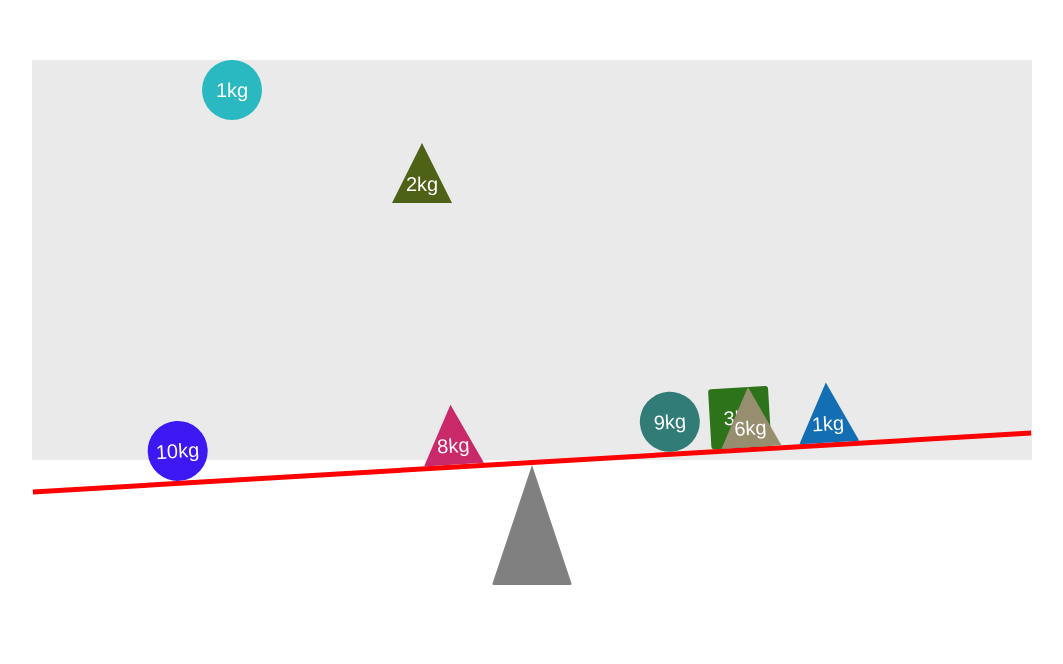
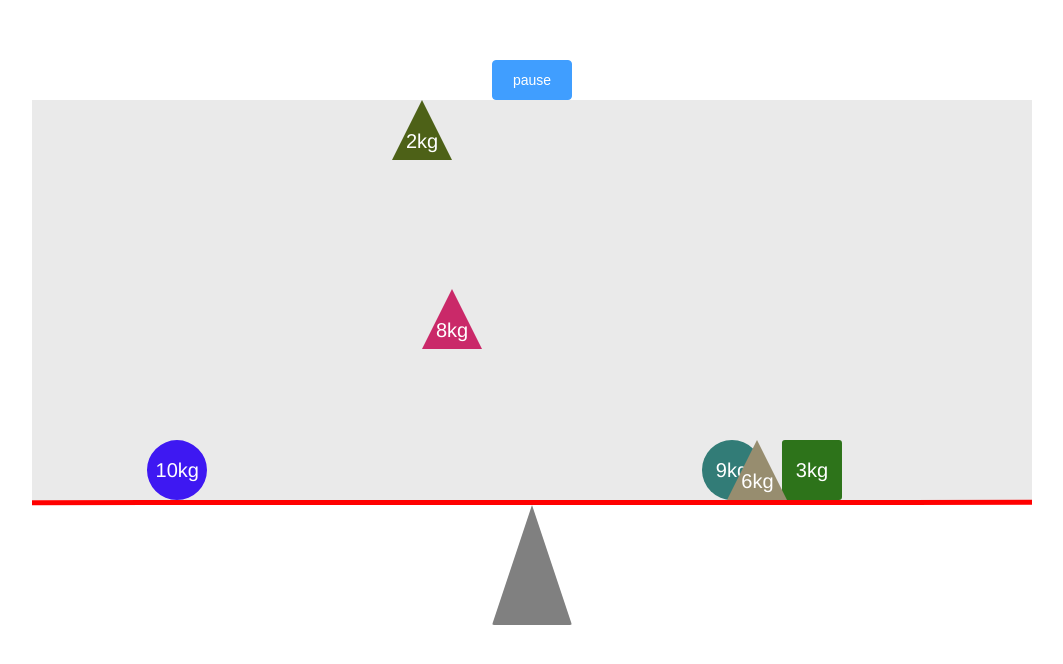
Before and after one commit to Rickk137/TeeterTotter-Game, a Vue app: page / in a window 1280 px wide. Shown: the top 664 px of the page, without its empty margins (108-1171 px from the left). Built offline with nearby package versions, Linux system fonts and the light colour scheme.

Commit message:
game action added.

```diff
--- /dev/null
+++ b/src/assets/styles/_buttons.scss
@@ -0,0 +1,33 @@
+.btn.primary:hover {
+  background: #66b1ff;
+  border-color: #66b1ff;
+  color: #fff;
+}
+.btn.primary {
+  color: #fff;
+  background-color: #409eff;
+  border-color: #409eff;
+}
+
+.btn {
+  display: inline-block;
+  line-height: 1;
+  white-space: nowrap;
+  cursor: pointer;
+  background: #fff;
+  border: 1px solid #dcdfe6;
+  color: #606266;
+  -webkit-appearance: none;
+  text-align: center;
+  box-sizing: border-box;
+  outline: none;
+  margin: 0;
+  transition: 0.1s;
+  font-weight: 500;
+  -moz-user-select: none;
+  -webkit-user-select: none;
+  -ms-user-select: none;
+  padding: 12px 20px;
+  font-size: 14px;
+  border-radius: 4px;
+}
--- a/src/assets/styles/index.scss
+++ b/src/assets/styles/index.scss
@@ -1,3 +1,4 @@
 @import 'variables';
 @import 'utils/utils';
 @import 'global';
+@import 'buttons';
--- /dev/null
+++ b/src/components/Game/Actions.vue
@@ -0,0 +1,33 @@
+<template>
+  <div>
+    <button
+      @click="toggleGameStatus"
+      class="btn primary"
+    >
+      <span>{{ buttonLabel }}</span>
+    </button>
+  </div>
+</template>
+
+<script>
+import { mapState, mapMutations } from 'vuex';
+import MUTATION_TYPES from '../../store/mutation-types';
+
+export default {
+  computed: {
+    ...mapState(['status']),
+    buttonLabel () {
+      return this.status === 'pause' ? 'play' : 'pause'
+    }
+  },
+  methods: {
+    ...mapMutations([MUTATION_TYPES.SET_GAME_STATUS]),
+    toggleGameStatus () {
+      this.setGameStatus(this.buttonLabel)
+    }
+  },
+}
+</script>
+
+<style lang="scss" scoped>
+</style>
--- a/src/components/Game/FallingItems.vue
+++ b/src/components/Game/FallingItems.vue
@@ -6,14 +6,16 @@
       :key="item.id"
       :item="item"
       :onBoard="false"
+      class="falling-item"
     />
   </div>
 </template>
 
 <script>
 
-import { mapState, mapActions, mapGetters } from 'vuex';
+import { mapState, mapActions, mapGetters, mapMutations } from 'vuex';
 import Item from "./Item";
+import MUTATION_TYPES from '../../store/mutation-types';
 
 export default {
   components: {
@@ -33,14 +35,24 @@ export default {
     this.sesaw = document.getElementById('seasaw');
     this.startFalling();
     this.calcBottomLimit();
-
   },
   beforeDestroy () {
     window.removeEventListener('keydown', this.moveItem);
     clearInterval(this.fallingIntervalId);
   },
+  watch: {
+    status (newValue) {
+      if (newValue === 'play') {
+        window.addEventListener('keydown', this.moveItem);
+        this.startFalling();
+      } else {
+        clearInterval(this.fallingIntervalId);
+        window.removeEventListener('keydown', this.moveItem);
+      }
+    }
+  },
   computed: {
-    ...mapState(['fallingItems']),
+    ...mapState(['fallingItems', 'status']),
     ...mapGetters(['sesawAngle']),
     fallingItem () {
       return this.fallingItems[0]
@@ -59,8 +71,10 @@ export default {
   },
   methods: {
     ...mapActions(['hitTheSeasaw']),
+    ...mapMutations({
+      move: MUTATION_TYPES.MOVE_ITEM
+    }),
     nextItem () {
-
       const fallingItem = this.fallingItemEl.getBoundingClientRect();
       const fallingWrapper = this.fallingWrapperEl.getBoundingClientRect();
       const newLeft = ((fallingItem.left - fallingWrapper.left - Math.tan(this.sesawAngle * Math.PI / 180) * fallingItem.width) * 100) / fallingWrapper.width;
@@ -81,10 +95,13 @@ export default {
       this.topLimit = fallingWrapper.height - a - fallingItem.height;
     },
     startFalling () {
+      if (this.fallingIntervalId) clearInterval(this.fallingIntervalId)
+
       this.fallingIntervalId = setInterval(() => {
         if (this.fallingItemTop > this.topLimit) {
+          clearInterval(this.fallingIntervalId);
+          this.fallingIntervalId = null;
           this.nextItem();
-          clearInterval(this.fallingIntervalId);
         }
         else {
           this.fallingItemTop += 1;
@@ -107,7 +124,8 @@ export default {
       this.calcBottomLimit();
 
       const amount = e.keyCode === 39 ? 1 : -1;
-      this.$store.commit('MOVE_ITEM', amount);
+      // this.$store.commit('MOVE_ITEM', amount);
+      this.move(amount)
     }
   },
 }
@@ -119,4 +137,7 @@ export default {
   background: #eaeaea;
   position: relative;
 }
+.falling-item {
+  z-index: 1;
+}
 </style>
--- a/src/components/Game/index.vue
+++ b/src/components/Game/index.vue
@@ -1,5 +1,6 @@
 <template>
   <div class="game layout-v ">
+    <Actions />
     <FallingItems />
     <TeeterTotter />
   </div>
@@ -10,11 +11,13 @@ import { mapActions } from 'vuex';
 
 import TeeterTotter from "./TeeterTotter";
 import FallingItems from "./FallingItems";
+import Actions from "./Actions";
 
 export default {
   components: {
     TeeterTotter,
-    FallingItems
+    FallingItems,
+    Actions
   },
   created () {
     this.startGame();
--- a/src/store/actions.js
+++ b/src/store/actions.js
@@ -1,19 +1,24 @@
 import { randomColorGenerator, randomNumberGenerator } from '../utils';
 import { SHAPES } from '../config';
+import MUTATION_TYPES from './mutation-types';
 
 const actions = {
   hitTheSeasaw({ state, commit, dispatch }, newLeft) {
     const item = state.fallingItems[0];
 
-    commit('ADD_ITEM', { item: { ...item, left: newLeft }, position: 'left' });
-    commit('REMOVE_FALLING_ITEM');
+    commit(MUTATION_TYPES.ADD_ITEM, {
+      item: { ...item, left: newLeft },
+      position: 'left',
+    });
+    commit(MUTATION_TYPES.REMOVE_FALLING_ITEM);
 
     dispatch('createItem', 'right');
     dispatch('createItem', 'falling');
   },
   createItem({ state, commit }, position = 'right') {
+    const range = position === 'right' ? [5, 50] : [0, 45];
     const weight = randomNumberGenerator(1, 10);
-    const left = randomNumberGenerator(0, 45);
+    const left = randomNumberGenerator(range[0], range[1]);
     const shape = randomNumberGenerator(0, SHAPES.length - 1);
     const color = randomColorGenerator();
     const id =
@@ -29,7 +34,7 @@ const actions = {
       color,
     };
 
-    commit('ADD_ITEM', { item, position });
+    commit(MUTATION_TYPES.ADD_ITEM, { item, position });
   },
 
   startGame({ dispatch }) {
--- a/src/store/getters.js
+++ b/src/store/getters.js
@@ -1,17 +1,16 @@
 const getters = {
   sesawAngle({ leftItems, rightItems }) {
     const leftSum = leftItems.reduce((sum, current) => {
-      sum += current.weight * (50 - current.left);
-      return sum;
+      return sum + current.weight * (50 - current.left);
     }, 0);
 
     const rightSum = rightItems.reduce((sum, current) => {
-      sum += current.weight * current.left;
-      return sum;
+      return sum + current.weight * current.left;
     }, 0);
 
     return (rightSum - leftSum) / 50;
   },
+  bendingSpeed() {},
 };
 
 export default getters;
--- /dev/null
+++ b/src/store/mutation-types.js
@@ -0,0 +1,7 @@
+export default {
+  SET_GAME_STATUS: 'setGameStatus',
+
+  REMOVE_FALLING_ITEM: 'removeFallingItem',
+  MOVE_ITEM: 'moveItem',
+  ADD_ITEM: 'addItem',
+};
--- a/src/store/mutations.js
+++ b/src/store/mutations.js
@@ -1,14 +1,17 @@
 const mutations = {
-  MOVE_ITEM(state, amount) {
+  moveItem(state, amount) {
     state.fallingItems[0].left += amount;
   },
-  ADD_ITEM(state, { item, position }) {
+  addItem(state, { item, position }) {
     if (position === 'falling') state.fallingItems.push(item);
     else if (position === 'left') state.leftItems.push(item);
     else state.rightItems.push(item);
   },
-  REMOVE_FALLING_ITEM(state) {
+  removeFallingItem(state) {
     state.fallingItems.shift();
+  },
+  setGameStatus(state, status) {
+    state.status = status;
   },
 };
 
--- a/src/store/state.js
+++ b/src/store/state.js
@@ -2,6 +2,8 @@ const state = {
   fallingItems: [],
   leftItems: [],
   rightItems: [],
+
+  status: '',
 };
 
 export default state;
```
